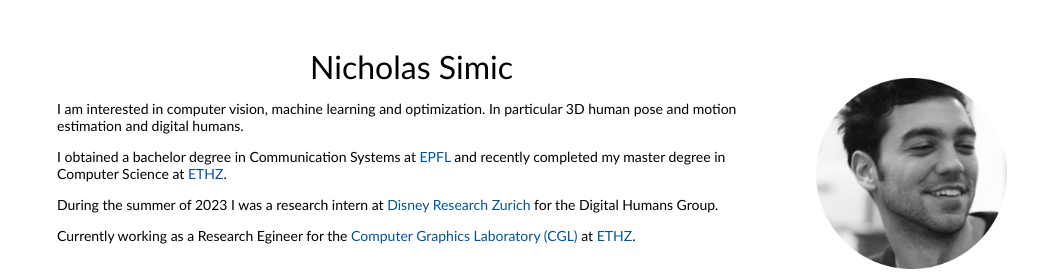
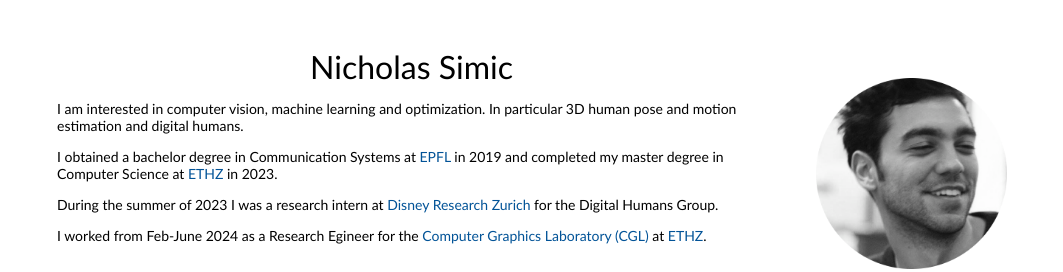
Before and after one commit to nicsimic/nicsimic.github.io, a plain HTML site: page index.html in a window 1280 px wide. Shown: the top 272 px of the page, without its empty margins (108-1171 px from the left). Drawn offline with Linux system fonts and the light colour scheme.

Commit message:
cv and index update

```diff
--- a/index.html
+++ b/index.html
@@ -35,13 +35,13 @@
                 In particular 3D human pose and motion estimation and digital humans.
                 </p>
                 <p>
-                I obtained a bachelor degree in Communication Systems at <a style="color:#025397;" href="https://www.epfl.ch/en/">EPFL</a> and recently completed my master degree in Computer Science at <a style="color:#025397;" href="https://ethz.ch/en.html">ETHZ</a>.
+                I obtained a bachelor degree in Communication Systems at <a style="color:#025397;" href="https://www.epfl.ch/en/">EPFL</a> in 2019 and completed my master degree in Computer Science at <a style="color:#025397;" href="https://ethz.ch/en.html">ETHZ</a> in 2023.
                 </p>
                 <p>
                 During the summer of 2023 I was a research intern at <a style="color:#025397;" href="https://studios.disneyresearch.com/">Disney Research Zurich</a> for the Digital Humans Group.
                 </p>
                 <p>
-                Currently working as a Research Egineer for the <a style="color:#025397;" href="https://cgl.ethz.ch/">Computer Graphics Laboratory (CGL)</a> at <a style="color:#025397;" href="https://ethz.ch/en.html">ETHZ</a>.
+                I worked from Feb-June 2024 as a Research Egineer for the <a style="color:#025397;" href="https://cgl.ethz.ch/">Computer Graphics Laboratory (CGL)</a> at <a style="color:#025397;" href="https://ethz.ch/en.html">ETHZ</a>.
                 <br>
               </br>
               <p style="text-align:center">
```
Also changed, not shown: 1 other file.
